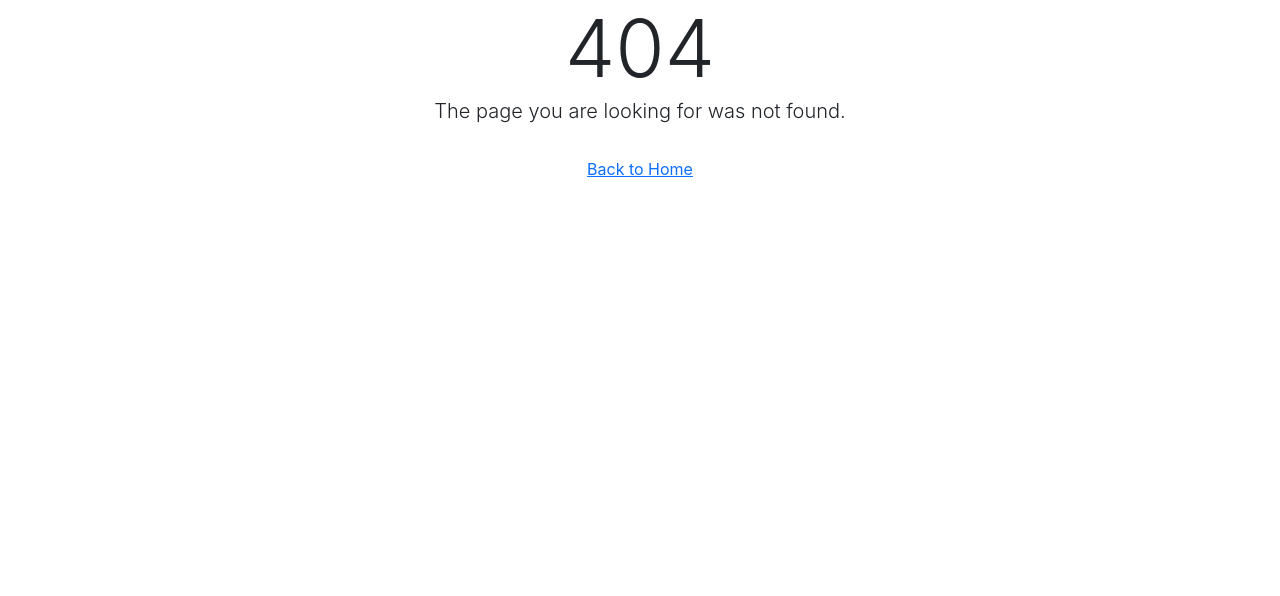
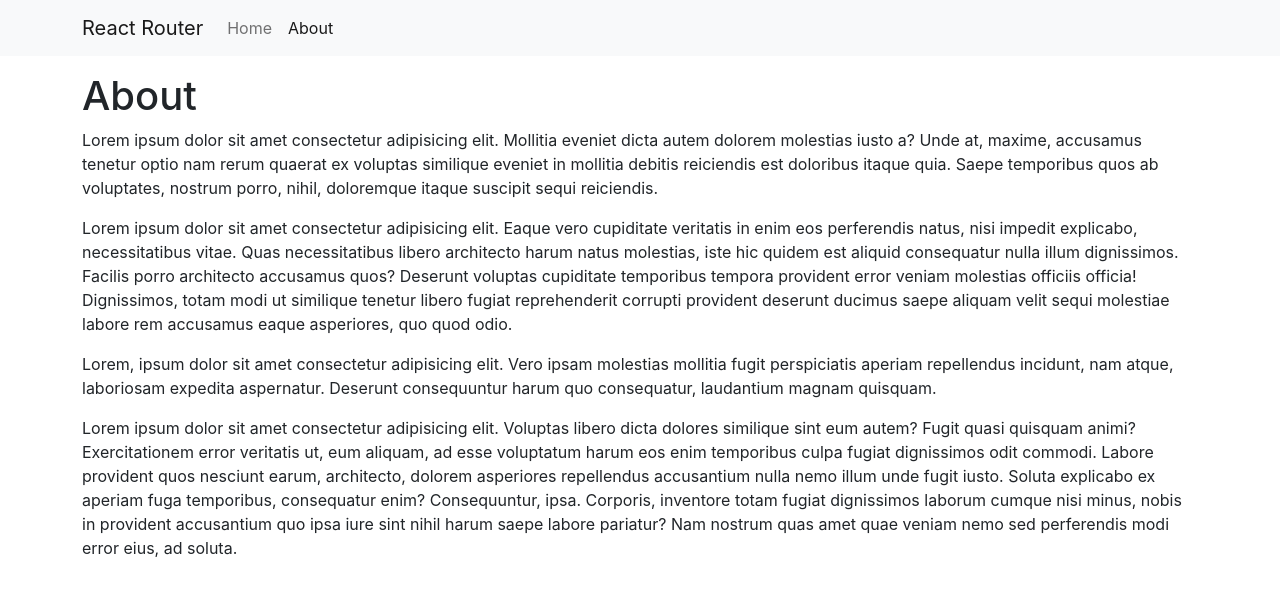
Before and after one commit to sandisuryadi36/react-router, a React (Create React App) app: page /about in a window 1280 px wide. Before the commit this address had no page. Shown: the top 596 px of the page. Built offline with nearby package versions, Linux system fonts and the light colour scheme.

Commit message:
add about page

```diff
--- a/src/App.js
+++ b/src/App.js
@@ -1,6 +1,7 @@
 import { Route, Routes } from "react-router-dom";
 import Page from "./main";
 import NoPage from "./main/404";
+import About from "./main/page/about";
 import Home from "./main/page/home";
 
 function App() {
@@ -9,6 +10,7 @@ function App() {
       <Routes>
         <Route path="/" element={<Page />}>
           <Route index element={<Home />} />
+          <Route path="/about" element={<About />} />
         </Route>
         <Route path="*" element={<NoPage />} />
       </Routes>
--- a/src/main/component/navbar.jsx
+++ b/src/main/component/navbar.jsx
@@ -13,7 +13,7 @@ export default function Navbar() {
             if (item === "Home") link = "/"
             return (
                 <li key={index} className="nav-item" >
-                    <NavLink to={link} className={`/${item}` === linkNow.pathname ? "nav-link active" : "nav-link"} >{item.charAt(0).toUpperCase() + item.slice(1)}</NavLink>
+                    <NavLink to={link} className={`/${item.toLowerCase()}` === linkNow.pathname ? "nav-link active" : "nav-link"} >{item.charAt(0).toUpperCase() + item.slice(1)}</NavLink>
                 </li>
             )
         })
--- /dev/null
+++ b/src/main/page/about.jsx
@@ -0,0 +1,11 @@
+export default function About() {
+    return (
+        <div className="my-3">
+            <h1>About</h1>
+            <p>Lorem ipsum dolor sit amet consectetur adipisicing elit. Mollitia eveniet dicta autem dolorem molestias iusto a? Unde at, maxime, accusamus tenetur optio nam rerum quaerat ex voluptas similique eveniet in mollitia debitis reiciendis est doloribus itaque quia. Saepe temporibus quos ab voluptates, nostrum porro, nihil, doloremque itaque suscipit sequi reiciendis.</p>
+            <p>Lorem ipsum dolor sit amet consectetur adipisicing elit. Eaque vero cupiditate veritatis in enim eos perferendis natus, nisi impedit explicabo, necessitatibus vitae. Quas necessitatibus libero architecto harum natus molestias, iste hic quidem est aliquid consequatur nulla illum dignissimos. Facilis porro architecto accusamus quos? Deserunt voluptas cupiditate temporibus tempora provident error veniam molestias officiis officia! Dignissimos, totam modi ut similique tenetur libero fugiat reprehenderit corrupti provident deserunt ducimus saepe aliquam velit sequi molestiae labore rem accusamus eaque asperiores, quo quod odio.</p>
+            <p>Lorem, ipsum dolor sit amet consectetur adipisicing elit. Vero ipsam molestias mollitia fugit perspiciatis aperiam repellendus incidunt, nam atque, laboriosam expedita aspernatur. Deserunt consequuntur harum quo consequatur, laudantium magnam quisquam.</p>
+            <p>Lorem ipsum dolor sit amet consectetur adipisicing elit. Voluptas libero dicta dolores similique sint eum autem? Fugit quasi quisquam animi? Exercitationem error veritatis ut, eum aliquam, ad esse voluptatum harum eos enim temporibus culpa fugiat dignissimos odit commodi. Labore provident quos nesciunt earum, architecto, dolorem asperiores repellendus accusantium nulla nemo illum unde fugit iusto. Soluta explicabo ex aperiam fuga temporibus, consequatur enim? Consequuntur, ipsa. Corporis, inventore totam fugiat dignissimos laborum cumque nisi minus, nobis in provident accusantium quo ipsa iure sint nihil harum saepe labore pariatur? Nam nostrum quas amet quae veniam nemo sed perferendis modi error eius, ad soluta.</p>
+        </div>
+    );
+}
--- a/src/main/page/techList.js
+++ b/src/main/page/techList.js
@@ -68,21 +68,21 @@ let techList = [
             {
                 name: "Express",
                 url: "https://expressjs.com/",
-                icon: "fab fa-express",
+                icon: "",
                 description: "Express is a minimal and flexible Node.js web application framework that provides a robust set of features for web and mobile applications.",
                 img: "https://upload.wikimedia.org/wikipedia/commons/thumb/6/61/CSS3_logo_and_wordmark.svg/1200px-CSS3_logo_and_wordmark.svg.png"
             },
             {
                 name: "Mongodb",
                 url: "https://www.mongodb.com/",
-                icon: "fab fa-mongodb",
+                icon: "",
                 description: "MongoDB is a cross-platform document-oriented database program.",
                 img: "https://upload.wikimedia.org/wikipedia/commons/thumb/6/61/CSS3_logo_and_wordmark.svg/1200px-CSS3_logo_and_wordmark.svg.png"
             },
             {
                 name: "MySQL",
                 url: "https://www.mysql.com/",
-                icon: "fab fa-mysql",
+                icon: "",
                 description: "MySQL is a relational database management system (RDBMS) based on SQL.",
                 img: "https://upload.wikimedia.org/wikipedia/commons/thumb/6/61/CSS3_logo_and_wordmark.svg/1200px-CSS3_logo_and_wordmark.svg.png"
             },
```
